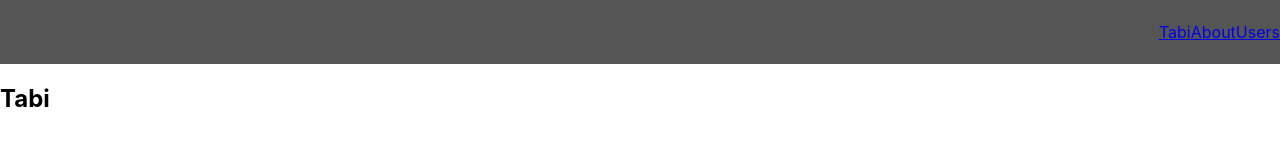
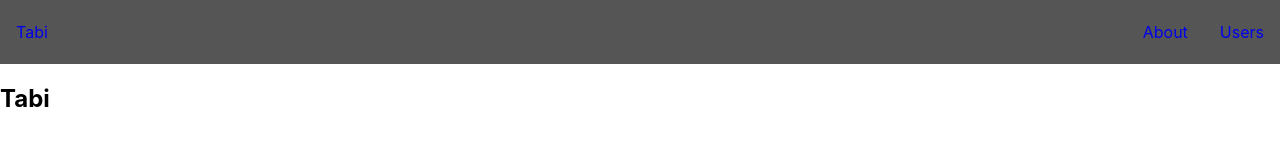
Before and after one commit to AlexLLKong/Tabi-client, a React (Create React App) app: page / in a window 1280 px wide. Shown: the top 160 px of the page. Built offline with nearby package versions, Linux system fonts and the light colour scheme.

Commit message:
Add button component
Also:
- Nav/NavBrand component from react-router
[Ticket: 006]

```diff
--- /dev/null
+++ b/src/Components/Button.tsx
@@ -0,0 +1,5 @@
+import React, { MouseEvent, FC } from 'react'
+type Props = { onClick(e: MouseEvent<HTMLElement>): void }
+export const Button: FC<Props> = ({ onClick: handleClick, children }) => (
+	<button onClick={handleClick}>{children}</button>
+)
--- a/src/Components/Navbar.tsx
+++ b/src/Components/Navbar.tsx
@@ -1,21 +1,27 @@
 import React from 'react'
-import { BrowserRouter as Router, Switch, Route, Link } from 'react-router-dom'
+import {
+	BrowserRouter as Router,
+	Switch,
+	Route,
+	NavLink,
+} from 'react-router-dom'
 import styles from './Navbar.module.css'
+import navlinkStyles from './Navlink.module.css'
 export default function Navbar() {
 	return (
 		<Router>
 			<div>
 				<div>
 					<nav className={styles.navbar}>
+						<NavLink className={navlinkStyles.brandLink} to="/">
+							Tabi
+						</NavLink>
 						<ul>
-							<li>
-								<Link to="/">Tabi</Link>
+							<li className={navlinkStyles.navlink}>
+								<NavLink to="/about">About</NavLink>
 							</li>
-							<li>
-								<Link to="/about">About</Link>
-							</li>
-							<li>
-								<Link to="/users">Users</Link>
+							<li className={navlinkStyles.navlink}>
+								<NavLink to="/users">Users</NavLink>
 							</li>
 						</ul>
 					</nav>
--- /dev/null
+++ b/src/Components/Navlink.module.css
@@ -0,0 +1,9 @@
+.navlink a {
+	text-decoration: none;
+	margin: 0 1rem;
+}
+
+.brandLink {
+	text-decoration: none;
+	margin: 0 1rem;
+}
```
Also changed, not shown: 1 other file (tests, documents, lock files or other folders).
